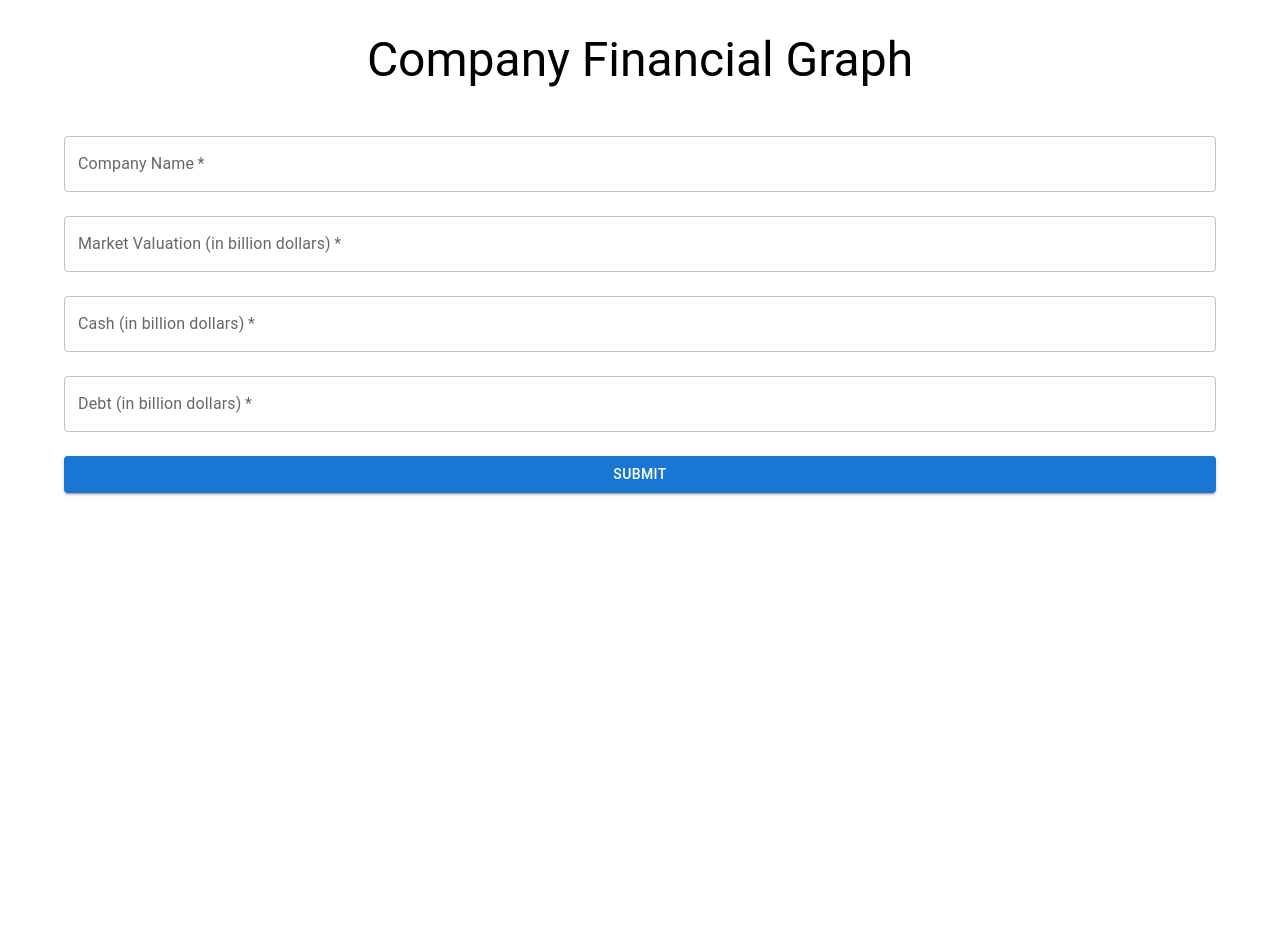
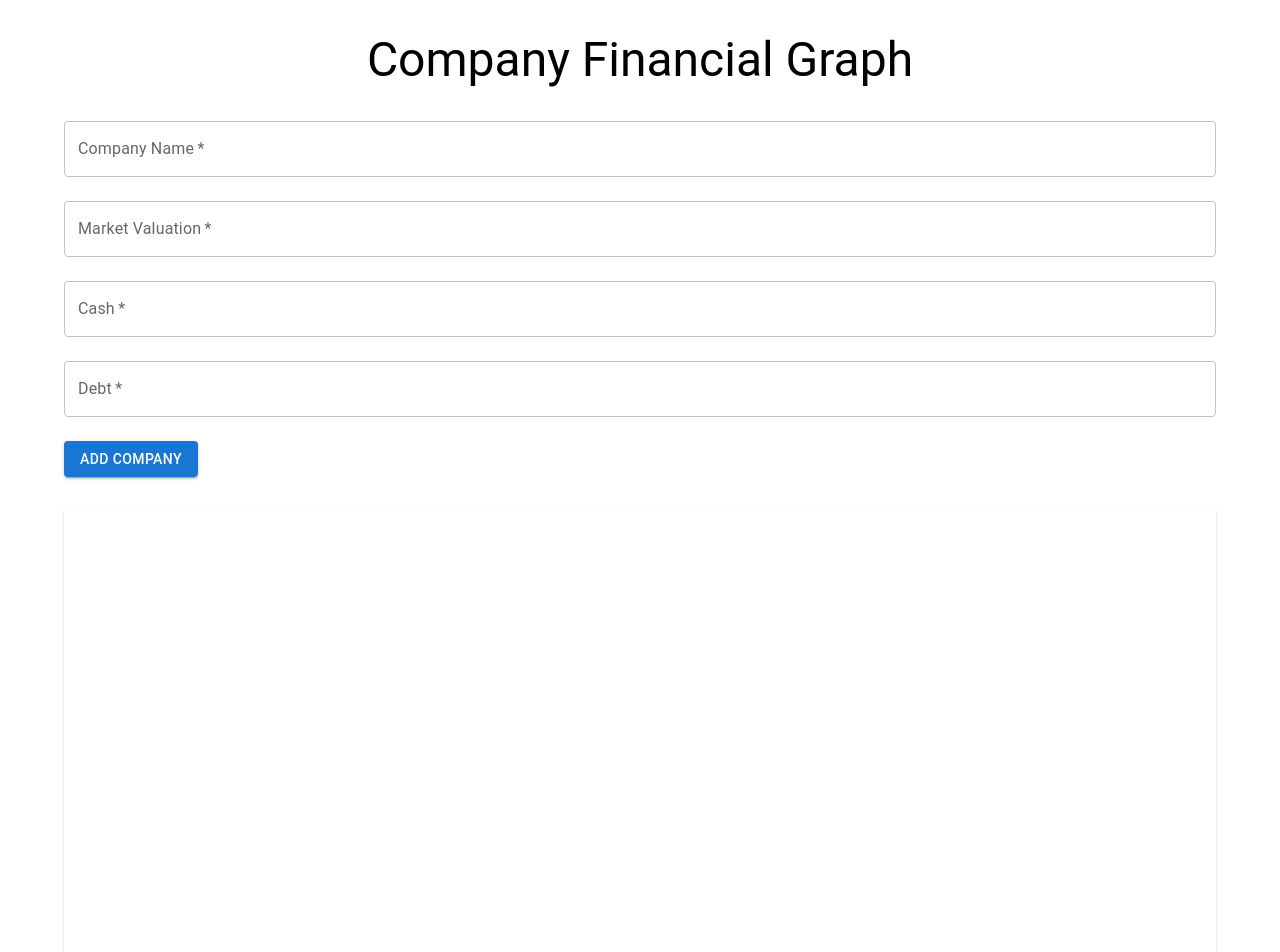
Before and after one commit to BBaccs/react-store-problem, a React (Create React App) app: page / in a window 1280 px wide. Shown: the top 952 px of the page. Before the commit the page ends 800 px from the top, so only its background shows below. Built offline with nearby package versions, Linux system fonts and the light colour scheme.

Commit message:
clean up + second company func

```diff
--- a/src/App.js
+++ b/src/App.js
@@ -1,34 +1,16 @@
-import React, { useState } from 'react';
+import React, { useState, useEffect} from 'react';
 import { Container, Typography, Box } from '@mui/material';
 import CompanyForm from './components/CompanyForm';
-import CompanyGraph from './components/CompanyGraph';
 
 function App() {
-  const [companyData, setCompanyData] = useState(null);
-
-  const handleFormSubmit = (data) => {
-    // Convert all values to billions
-    const updatedData = {
-      ...data,
-      marketValuation: data.marketValuation * 1000,
-      cash: data.cash * 1000,
-      debt: data.debt * 1000,
-    };
-    setCompanyData(updatedData);
-  };
-
   return (
     <Container>
       <Box sx={{ textAlign: 'center', mt: 4 }}>
         <Typography variant="h3" component="h1" gutterBottom>
           Company Financial Graph
         </Typography>
-        {companyData && <CompanyGraph data={companyData} />}
-        {/* <Typography variant="subtitle1" gutterBottom>
-          All values are in billion dollars.
-        </Typography> */}
       </Box>
-      <CompanyForm onFormSubmit={handleFormSubmit} />
+      <CompanyForm />
     </Container>
   );
 }
--- a/src/components/CompanyForm.js
+++ b/src/components/CompanyForm.js
@@ -1,68 +1,88 @@
 import React, { useState } from 'react';
-import { TextField, Button, Box } from '@mui/material';
+import { Bar } from 'react-chartjs-2';
+import { Card, CardContent, Box, TextField, Button } from '@mui/material';
+import { Chart as ChartJS, BarElement, CategoryScale, LinearScale, Title, Tooltip, Legend } from 'chart.js';
+import CompanyGraph from './CompanyGraph';
 
-function CompanyForm({ onFormSubmit }) {
-  const [formData, setFormData] = useState({
+ChartJS.register(BarElement, CategoryScale, LinearScale, Title, Tooltip, Legend);
+
+function CompanyForm() {
+  const [companies, setCompanies] = useState([]);
+  const [formValues, setFormValues] = useState({
     companyName: '',
     marketValuation: '',
     cash: '',
     debt: '',
   });
 
-  const handleChange = (e) => {
+  const handleInputChange = (e) => {
     const { name, value } = e.target;
-    setFormData({ ...formData, [name]: value });
+    setFormValues({
+      ...formValues,
+      [name]: value,
+    });
   };
 
   const handleSubmit = (e) => {
     e.preventDefault();
-    onFormSubmit(formData);
+    const newCompany = {
+      companyName: formValues.companyName,
+      marketValuation: parseFloat(formValues.marketValuation),
+      cash: parseFloat(formValues.cash),
+      debt: parseFloat(formValues.debt),
+    };
+    setCompanies([...companies, newCompany]);
+    setFormValues({ companyName: '', marketValuation: '', cash: '', debt: '' });
+    console.log(companies, 'companiesSTATE');
   };
 
   return (
-    <Box component="form" onSubmit={handleSubmit} sx={{ mt: 4 }}>
+    <Box>
+      <form onSubmit={handleSubmit}>
         <TextField
           label="Company Name"
           name="companyName"
-        value={formData.companyName}
-        onChange={handleChange}
+          value={formValues.companyName}
+          onChange={handleInputChange}
+          required
           fullWidth
-        required
           margin="normal"
         />
         <TextField
-        label="Market Valuation (in billion dollars)"
+          label="Market Valuation"
           name="marketValuation"
+          value={formValues.marketValuation}
+          onChange={handleInputChange}
           type="number"
-        value={formData.marketValuation}
-        onChange={handleChange}
+          required
           fullWidth
-        required
           margin="normal"
         />
         <TextField
-        label="Cash (in billion dollars)"
+          label="Cash"
           name="cash"
+          value={formValues.cash}
+          onChange={handleInputChange}
           type="number"
-        value={formData.cash}
-        onChange={handleChange}
+          required
           fullWidth
-        required
           margin="normal"
         />
         <TextField
-        label="Debt (in billion dollars)"
+          label="Debt"
           name="debt"
+          value={formValues.debt}
+          onChange={handleInputChange}
           type="number"
-        value={formData.debt}
-        onChange={handleChange}
+          required
           fullWidth
-        required
           margin="normal"
         />
-      <Button variant="contained" color="primary" type="submit" fullWidth sx={{ mt: 2 }}>
-        Submit
+        <Button type="submit" variant="contained" color="primary" sx={{ mt: 2 }}>
+          Add Company
         </Button>
+      </form>
+      <CompanyGraph data={companies} />
     </Box>
   );
 }
--- a/src/components/CompanyGraph.js
+++ b/src/components/CompanyGraph.js
@@ -1,35 +1,33 @@
 import React from 'react';
 import { Bar } from 'react-chartjs-2';
-import { Card, CardContent, Typography, Box } from '@mui/material';
+import { Card, CardContent, Box } from '@mui/material';
 import { Chart as ChartJS, BarElement, CategoryScale, LinearScale, Title, Tooltip, Legend } from 'chart.js';
 
 ChartJS.register(BarElement, CategoryScale, LinearScale, Title, Tooltip, Legend);
 
 function CompanyGraph({ data }) {
-  const { companyName, marketValuation, cash, debt } = data;
-  const enterpriseValue = marketValuation + debt - cash;
-
   const chartData = {
     labels: ['Market Valuation', 'Cash', 'Debt', 'Enterprise Value'],
-    datasets: [
-      {
+    datasets: data.map(({ companyName, marketValuation, cash, debt }, index) => {
+      const enterpriseValue = marketValuation + debt - cash;
+
+      const colors = [
+        ['rgba(75, 192, 192, 0.2)', 'rgba(54, 162, 235, 0.2)', 'rgba(255, 99, 132, 0.2)', 'rgba(153, 102, 255, 0.2)'],
+        ['rgba(255, 206, 86, 0.2)', 'rgba(75, 192, 192, 0.2)', 'rgba(153, 102, 255, 0.2)', 'rgba(255, 159, 64, 0.2)'],
+        ['rgba(255, 99, 132, 0.2)', 'rgba(54, 162, 235, 0.2)', 'rgba(75, 192, 192, 0.2)', 'rgba(153, 102, 255, 0.2)'],
+        // Add more color sets if you expect more companies
+      ];
+
+      const borderColor = colors[index % colors.length].map(color => color.replace('0.2', '1'));
+
+      return {
         label: `${companyName}'s Financials`,
         data: [marketValuation, cash, debt, enterpriseValue],
-        backgroundColor: [
-          'rgba(75, 192, 192, 0.2)',
-          'rgba(54, 162, 235, 0.2)',
-          'rgba(255, 99, 132, 0.2)',
-          'rgba(153, 102, 255, 0.2)'
-        ],
-        borderColor: [
-          'rgba(75, 192, 192, 1)',
-          'rgba(54, 162, 235, 1)',
-          'rgba(255, 99, 132, 1)',
-          'rgba(153, 102, 255, 1)'
-        ],
+        backgroundColor: colors[index % colors.length],
+        borderColor: borderColor,
         borderWidth: 1,
-      },
-    ],
+      };
+    }),
   };
 
   const options = {
@@ -38,13 +36,9 @@ function CompanyGraph({ data }) {
       legend: {
         position: 'top',
       },
-      // title: {
-      //   display: true,
-      //   text: `${companyName}'s Financials`,
-      // },
       tooltip: {
         callbacks: {
-          label: function(context) {
+          label: function (context) {
             let label = context.dataset.label || '';
 
             if (label) {
@@ -69,9 +63,6 @@ function CompanyGraph({ data }) {
     <Box sx={{ mt: 4 }}>
       <Card>
         <CardContent>
-          {/* <Typography variant="h5" component="div" gutterBottom>
-            {companyName} Financials
-          </Typography> */}
           <Bar data={chartData} options={options} />
         </CardContent>
       </Card>
```
Lines whose indentation alone changed are shown as unchanged.
